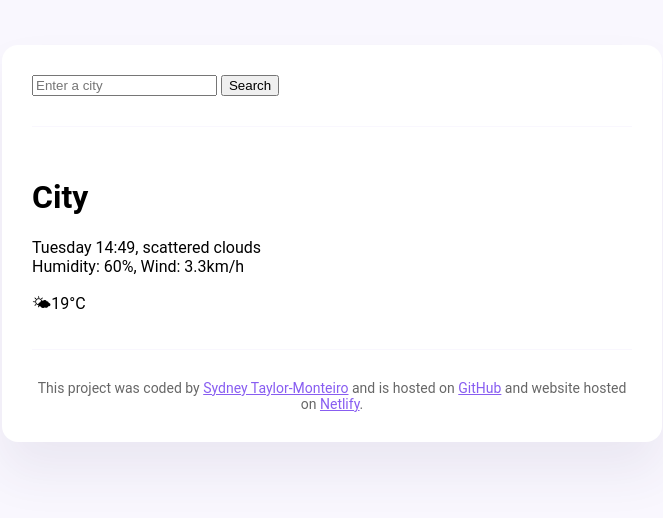
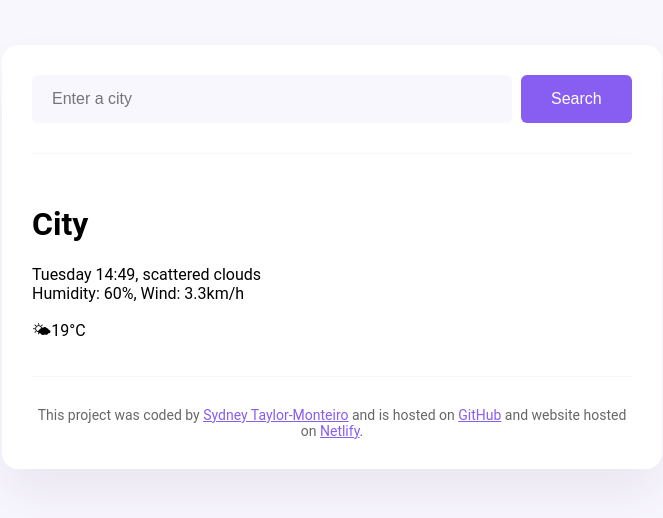
Before and after one commit to Sydney-Taylor-Monteiro/w7-homework, a plain HTML site: page index.html in a window 1280 px wide. Shown: the whole page, without its empty margins (308-971 px from the left). Drawn offline with Linux system fonts and the light colour scheme.

Commit message:
added some classes to html

```diff
--- a/index.html
+++ b/index.html
@@ -9,9 +9,14 @@
   <body>
     <div class="weather-app">
       <header>
-        <form>
-          <input type="search" placeholder="Enter a city" required />
-          <input type="submit" value="Search" />
+        <form class="search-form">
+          <input
+            type="search"
+            placeholder="Enter a city"
+            required
+            class="search-form-input"
+          />
+          <input type="submit" value="Search" class="search-form-button" />
         </form>
       </header>
       <main>
```
